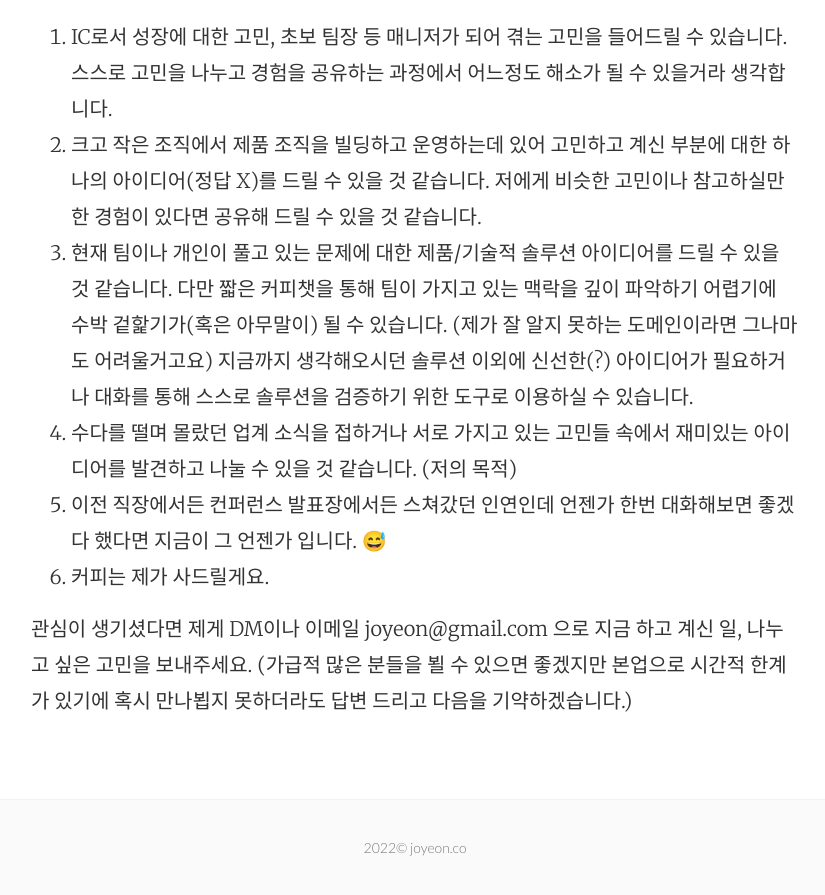
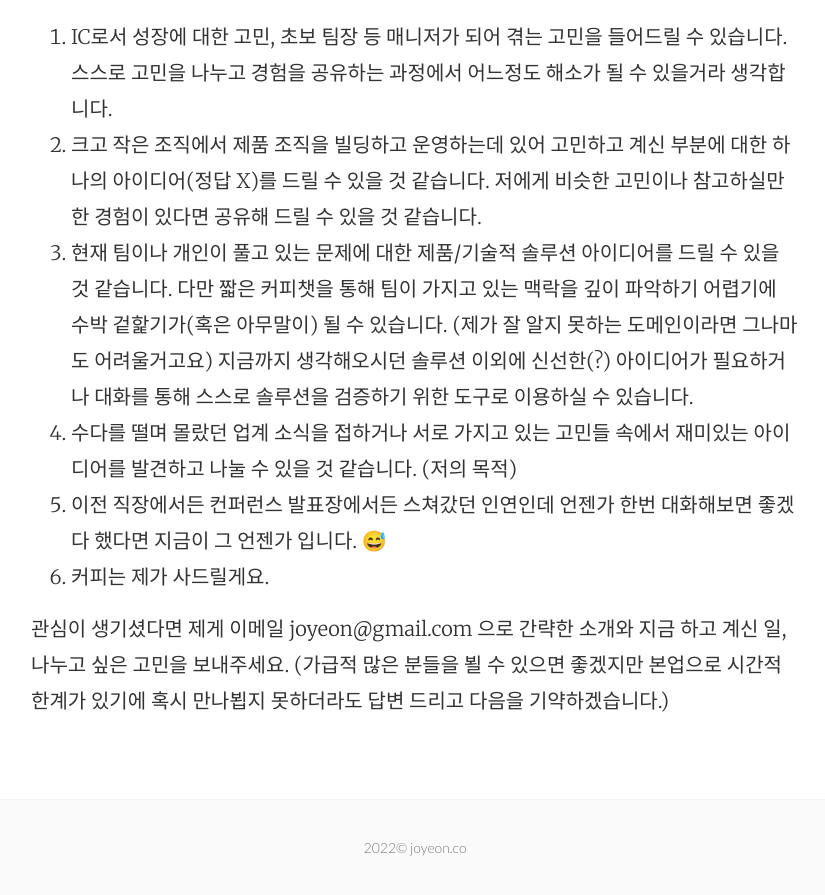
Before and after one commit to joyeon/joyeon.github.io, a Jekyll site: the page built from _posts/2024-06-18-coffee-chat-proposal.md, in a window 1280 px wide and 900 px high, scrolled down 1394 px. Shown: the top 895 px of the window, without its empty margins (225-1050 px from the left). Built offline with Jekyll 4.4.1, drawn with Linux system fonts in a browser that asks for light colours.

Commit message:
Update 2024-06-18-coffee-chat-proposal.md

```diff
--- a/_posts/2024-06-18-coffee-chat-proposal.md
+++ b/_posts/2024-06-18-coffee-chat-proposal.md
@@ -25,4 +25,4 @@ title:  "커피챗 제안"
 5. 이전 직장에서든 컨퍼런스 발표장에서든 스쳐갔던 인연인데 언젠가 한번 대화해보면 좋겠다 했다면 지금이 그 언젠가 입니다. 😅
 6. 커피는 제가 사드릴게요.
 
-관심이 생기셨다면 제게 DM이나 이메일 joyeon@gmail.com 으로 지금 하고 계신 일, 나누고 싶은 고민을 보내주세요. (가급적 많은 분들을 뵐 수 있으면 좋겠지만 본업으로 시간적 한계가 있기에 혹시 만나뵙지 못하더라도 답변 드리고 다음을 기약하겠습니다.)
+관심이 생기셨다면 제게 이메일 joyeon@gmail.com 으로 간략한 소개와 지금 하고 계신 일, 나누고 싶은 고민을 보내주세요. (가급적 많은 분들을 뵐 수 있으면 좋겠지만 본업으로 시간적 한계가 있기에 혹시 만나뵙지 못하더라도 답변 드리고 다음을 기약하겠습니다.)
```
